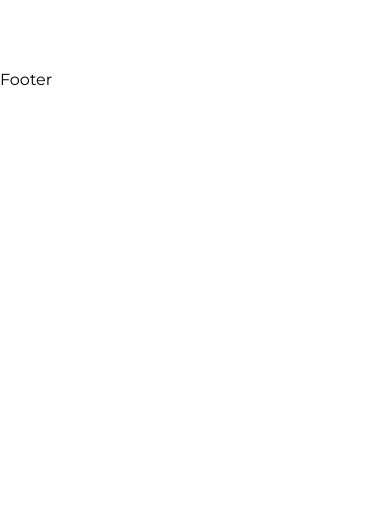
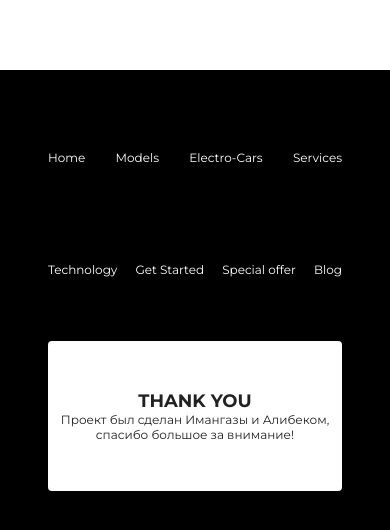
Before and after one commit to Addcodee/hacathon_js14, a React (Create React App) app: page / in a window 390 px wide. Shown: the part 2782-3312 px from the top of the page. Before the commit the page ends 2871 px from the top, so only its background shows below. Built offline with nearby package versions, Linux system fonts and the light colour scheme; data requests are answered from the project's data file; the HTML template or start-up script is replaced by a standard one.

Commit message:
made footer, fixed blog cards

```diff
--- a/src/components/blogs/BlogCard.jsx
+++ b/src/components/blogs/BlogCard.jsx
@@ -9,7 +9,7 @@ import "./blogCard.css";
 
 export default function BlogCard({ blog }) {
   return (
-    <Card sx={{ width: 345 }} className="card__body">
+    <Card className="card__body">
       <CardMedia
         sx={{ height: 140 }}
         image={blog.img}
--- a/src/components/blogs/blogCard.css
+++ b/src/components/blogs/blogCard.css
@@ -1,3 +1,9 @@
+.card__body{
+  width: 345px;
+}
+.card__title{
+  font-size: 24px;
+}
 @media screen and (max-width: 1200px) {
   .card__body {
     width: 300px;
--- a/src/containers/Blog/Blog.jsx
+++ b/src/containers/Blog/Blog.jsx
@@ -13,7 +13,7 @@ const Blog = () => {
 
   const lastBlogs = blogs.slice(-3);
   return (
-    <Box className="blog">
+    <Box className="blog" id="blog">
       {lastBlogs.map((obj) => (
         <BlogCard key={obj.id} blog={obj} />
       ))}
--- a/src/containers/CTA/CTA.jsx
+++ b/src/containers/CTA/CTA.jsx
@@ -6,7 +6,7 @@ const CTA = () => {
 
   const navigate = useNavigate()
 
-  return <div className="cta">
+  return <div className="cta" id="cta">
     <div>
       <h2>GET THE BEST OFFER FROM OUR WEBSITE</h2>
       <button onClick={() => navigate('/models')}>Getting started</button>
--- a/src/containers/Features/Features.jsx
+++ b/src/containers/Features/Features.jsx
@@ -5,7 +5,7 @@ import { AiOutlineArrowRight } from "react-icons/ai";
 
 const Features = () => {
   return (
-    <div className="features">
+    <div className="features" id="features">
       <div className="features__descr">
         <h3>TULPAR TECHNOLOGY</h3>
         <p>
--- a/src/containers/Footer/Footer.jsx
+++ b/src/containers/Footer/Footer.jsx
@@ -1,7 +1,51 @@
+import { Paper } from "@mui/material";
+import { Box } from "@mui/system";
 import React from "react";
+import { Link } from "react-router-dom";
+import "./footer.css";
 
 const Footer = () => {
-  return <div>Footer</div>;
+  const pageRoutes = [
+    { name: "Home", link: "/", id: 1 },
+    { name: "Models", link: "/models", id: 2 },
+    { name: "Electro-Cars", link: "/electro-cars", id: 3 },
+    { name: "Services", link: "/services", id: 4 },
+  ];
+  const homePageRoutes = [
+    { name: "Technology", link: "#features", id: 1 },
+    { name: "Get Started", link: "#cta", id: 2 },
+    { name: "Special offer", link: "#offer", id: 3 },
+    { name: "Blog", link: "#blog", id: 4 },
+  ];
+  return (
+    <div className="footer">
+      <div>
+        <ul className="footer__list-pages">
+          {pageRoutes.map((route) => (
+            <Link to={route.link} key={route.id}>
+              <li>{route.name}</li>
+            </Link>
+          ))}
+        </ul>
+      </div>
+      <div>
+        <ul className="footer__list-containers">
+          {homePageRoutes.map((route) => (
+            <li key={route.id}>
+              <a href={route.link}>{route.name}</a>
+            </li>
+          ))}
+        </ul>
+      </div>
+      <Paper className="footer__end">
+        <h2>THANK YOU</h2>
+        <p>
+          Проект был сделан Имангазы и Алибеком, спасибо большое за
+          внимание!
+        </p>
+      </Paper>
+    </div>
+  );
 };
 
 export default Footer;
--- /dev/null
+++ b/src/containers/Footer/footer.css
@@ -0,0 +1,55 @@
+.footer {
+  font-size: 16px;
+  padding: 6em;
+  background-color: rgb(0, 0, 0);
+  height: 500px;
+  display: grid;
+  grid-template-columns: 25% 25% 50%;
+}
+
+.footer__list-pages,
+.footer__list-containers {
+  line-height: 80px;
+}
+
+.footer__end {
+  height: 300px;
+  color: white;
+  background-color: rgba(255, 255, 255, 0.16);
+  display: flex;
+  flex-direction: column;
+  justify-content: center;
+  text-align: center;
+  padding: 1em;
+}
+
+@media screen and (max-width: 1024px) {
+  .footer {
+    padding: 6em 4em;
+  }
+}
+
+@media screen and (max-width: 700px) {
+  .footer {
+    grid-template-columns: 100%;
+    padding: 4em;
+    font-size: 14px;
+  }
+  .footer__list-pages,
+  .footer__list-containers {
+    display: flex;
+    justify-content: space-between;
+  }
+  .footer__end {
+    height: 250px;
+  }
+}
+
+@media screen and (max-width: 400px) {
+  .footer{
+    font-size: 12px;
+  }
+  .footer__end {
+    height: 150px;
+  }
+}
--- a/src/index.css
+++ b/src/index.css
@@ -4,9 +4,14 @@
   margin: 0;
   padding: 0;
   font-family: 'Montserrat', sans-serif;
+  scroll-behavior: smooth;
 }
 
 a {
   text-decoration: none;
   color: white;
 }
+
+ul{
+  list-style-type: none;
+}
```
